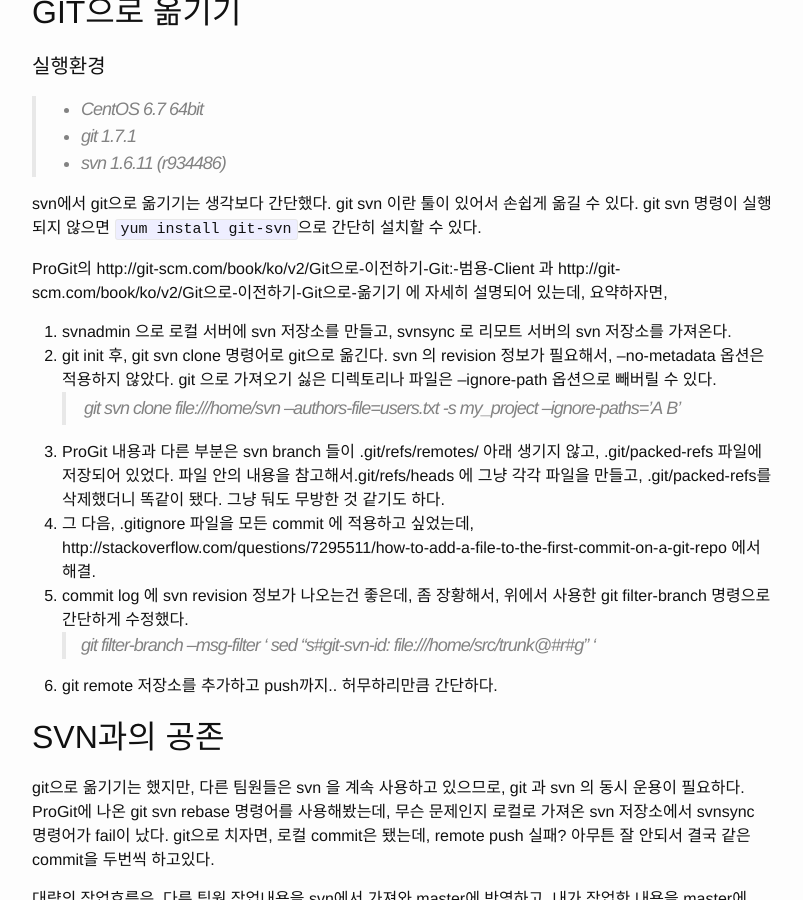
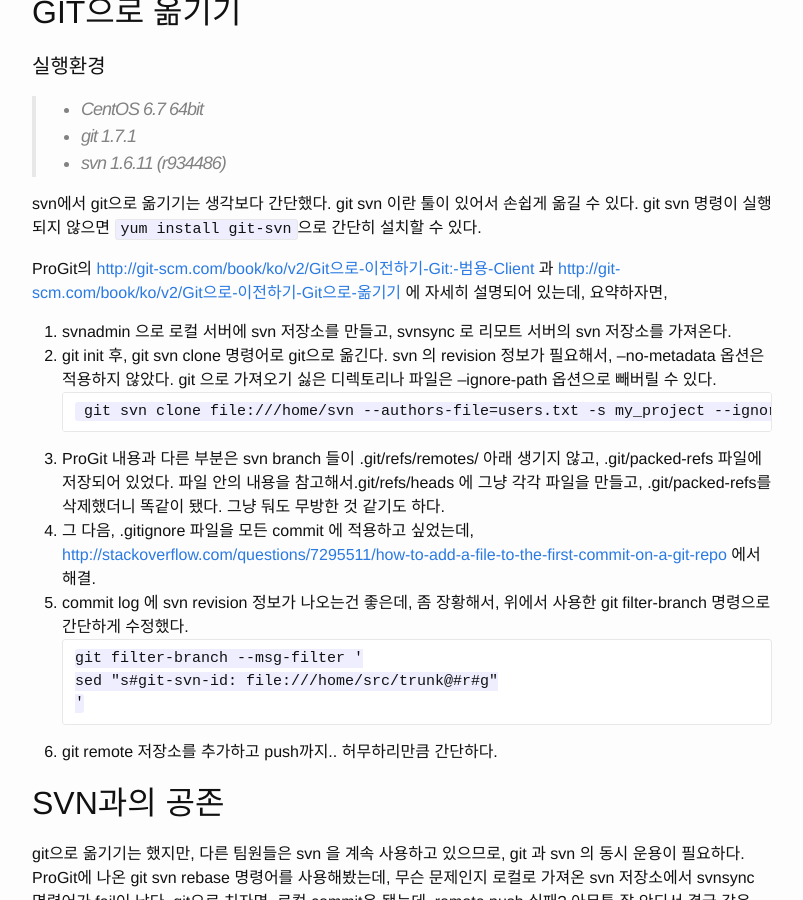
Before and after one commit to linusdamyo/linusdamyo.github.io, a Jekyll site: the page built from _posts/2015-12-22-migrate-to-git-from-svn.md, in a window 1280 px wide and 900 px high, scrolled down 410 px. Shown: the whole window, without its empty margins (238-1041 px from the left). Built offline with Jekyll 4.4.1, drawn with Linux system fonts in a browser that asks for light colours; Markdown is read by kramdown in place of the engine named in the settings.

Commit message:
upgrade jekyll 3

````diff
--- a/Gemfile
+++ b/Gemfile
@@ -1,2 +1,3 @@
 source 'https://rubygems.org'
 gem 'github-pages'
+gem 'pygments.rb'
--- a/_config.yml
+++ b/_config.yml
@@ -9,9 +9,13 @@ twitter_username: linusdamyo
 github_username:  linusdamyo
 
 # Build settings
-markdown: redcarpet
-redcarpet:
-  extensions: ["no_intra_emphasis", "fenced_code_blocks", "autolink", "strikethrough", "superscript", "with_toc_data", "tables"]
+#markdown: redcarpet
+markdown: kramdown
+kramdown:
+  input: GFM
+
+#redcarpet:
+#  extensions: ["no_intra_emphasis", "fenced_code_blocks", "autolink", "strikethrough", "superscript", "with_toc_data", "tables"]
 
 highlighter: pygments
 permalink: pretty
--- a/_posts/2015-12-22-migrate-to-git-from-svn.md
+++ b/_posts/2015-12-22-migrate-to-git-from-svn.md
@@ -17,20 +17,24 @@ categories: git
 
 svn에서 git으로 옮기기는 생각보다 간단했다. git svn 이란 툴이 있어서 손쉽게 옮길 수 있다. git svn 명령이 실행되지 않으면 `yum install git-svn`으로 간단히 설치할 수 있다.
 
-ProGit의 http://git-scm.com/book/ko/v2/Git으로-이전하기-Git:-범용-Client 과 http://git-scm.com/book/ko/v2/Git으로-이전하기-Git으로-옮기기 에 자세히 설명되어 있는데, 요약하자면,
+ProGit의 [http://git-scm.com/book/ko/v2/Git으로-이전하기-Git:-범용-Client](http://git-scm.com/book/ko/v2/Git으로-이전하기-Git:-범용-Client) 과 [http://git-scm.com/book/ko/v2/Git으로-이전하기-Git으로-옮기기](http://git-scm.com/book/ko/v2/Git으로-이전하기-Git으로-옮기기) 에 자세히 설명되어 있는데, 요약하자면,
 
 1. svnadmin 으로 로컬 서버에 svn 저장소를 만들고, svnsync 로 리모트 서버의 svn 저장소를 가져온다.
 1. git init 후, git svn clone 명령어로 git으로 옮긴다. svn 의 revision 정보가 필요해서, --no-metadata 옵션은 적용하지 않았다.
  git 으로 가져오기 싫은 디렉토리나 파일은 --ignore-path 옵션으로 빼버릴 수 있다.
-> git svn clone file:///home/svn --authors-file=users.txt -s my_project --ignore-paths='A|B'
+```
+ git svn clone file:///home/svn --authors-file=users.txt -s my_project --ignore-paths='A|B'
+```
 
 1. ProGit 내용과 다른 부분은 svn branch 들이 .git/refs/remotes/ 아래 생기지 않고, .git/packed-refs 파일에 저장되어 있었다.
  파일 안의 내용을 참고해서.git/refs/heads 에 그냥 각각 파일을 만들고, .git/packed-refs를 삭제했더니 똑같이 됐다. 그냥 둬도 무방한 것 같기도 하다.
-1. 그 다음, .gitignore 파일을 모든 commit 에 적용하고 싶었는데, http://stackoverflow.com/questions/7295511/how-to-add-a-file-to-the-first-commit-on-a-git-repo 에서 해결.
+1. 그 다음, .gitignore 파일을 모든 commit 에 적용하고 싶었는데, [http://stackoverflow.com/questions/7295511/how-to-add-a-file-to-the-first-commit-on-a-git-repo](http://stackoverflow.com/questions/7295511/how-to-add-a-file-to-the-first-commit-on-a-git-repo) 에서 해결.
 1. commit log 에 svn revision 정보가 나오는건 좋은데, 좀 장황해서, 위에서 사용한 git filter-branch 명령으로 간단하게 수정했다.
-> git filter-branch --msg-filter '
->  sed "s#git-svn-id: file:///home/src/trunk@#r#g"
-> '
+```
+git filter-branch --msg-filter '
+sed "s#git-svn-id: file:///home/src/trunk@#r#g"
+'
+```
 
 1. git remote 저장소를 추가하고 push까지.. 허무하리만큼 간단하다.
 
@@ -58,80 +62,80 @@ git으로 옮기고나니 소스관리가 훨씬 수월해졌다. 이 좋은걸
 마지막으로 자주 사용하는 git 명령어들을 정리해봤다.
 
 - git add NEW_FILE
-> 파일을 stage 상태로 만든다.
+>> 파일을 stage 상태로 만든다.
 
 - git commit
-> 당연히 commit
+>> 당연히 commit
 
 - git commit --amend
-> commit 을 했는데, 빼먹은게 있는 경우, git add 하고 git commit --amend 하면 기존 commit과 합쳐준다. 혹은 comment를 고칠때..
+>> commit 을 했는데, 빼먹은게 있는 경우, git add 하고 git commit --amend 하면 기존 commit과 합쳐준다. 혹은 comment를 고칠때..
 
 - git commit --amend --author "YOU \<YOU&#64;email.com\>"
-> commit 유저명을 바꾼다. 다른 사람이 svn 으로 업데이트한 내용을 받아와서, git 에 적용.
+>> commit 유저명을 바꾼다. 다른 사람이 svn 으로 업데이트한 내용을 받아와서, git 에 적용.
 
 - git checkout -b NEW_BRANCH
-> branch를 생성하고, 그 branch를 checkout 한다.
+>> branch를 생성하고, 그 branch를 checkout 한다.
 
 - git checkout -b NEW_BRANCH remotes/origin/NEW_BRANCH
-> remote branch 를 local 로 checkout
+>> remote branch 를 local 로 checkout
 
 - git merge BRANCH
-> branch 에서 작업한 내용을 master 에 반영할때. git checkout master 먼저 하고.
+>> branch 에서 작업한 내용을 master 에 반영할때. git checkout master 먼저 하고.
 
 - git cherry-pick COMMIT-ID
-> 특정 commit 만 골라서 반영해야 할 경우.
+>> 특정 commit 만 골라서 반영해야 할 경우.
 
 - git reset HEAD~1
-> merge를 잘못했거나 했을때, commit 을 되돌린다. stage 상태의 파일도 원복한다.
+>> merge를 잘못했거나 했을때, commit 을 되돌린다. stage 상태의 파일도 원복한다.
 
 - git status
-> 현재 상태 보기
+>> 현재 상태 보기
 
 - git diff
-> 전체 파일 diff
+>> 전체 파일 diff
 
 - git diff --cached
-> add 한 파일만 diff 할때 사용. 현재 수정중인 파일은 제외하고 보여준다.
+>> add 한 파일만 diff 할때 사용. 현재 수정중인 파일은 제외하고 보여준다.
 
 - git show COMMIT-ID
-> commit 된 내용 확인
+>> commit 된 내용 확인
 
 - git branch -a
-> 모든 branch 리스트를 본다.
+>> 모든 branch 리스트를 본다.
 
 - git push origin --all
-> remote 서버에 push
+>> remote 서버에 push
 
 - git push -f origin
-> rebase 하고 에러났을때, 강제 push. 혼자 쓸때만 사용하자.
+>> rebase 하고 에러났을때, 강제 push. 혼자 쓸때만 사용하자.
 
 - git log --all --grep='trunk@1676'
-> commit 메시지에서 특정 문자 검색
+>> commit 메시지에서 특정 문자 검색
 
 - git remote add origin root@remote:/home/git/project.git
-> remote 서버 추가
+>> remote 서버 추가
 
 - git init --bare
-> remote 서버에 git 저장소를 만든다.
-> mkdir /home/git/project.git; git init --bare
+>> remote 서버에 git 저장소를 만든다.
+>> mkdir /home/git/project.git; git init --bare
 
 - git reset --hard HEAD , git pull
-> remote 에서 다시 받아서 덮어쓰기. 로컬 작업내용은 날아가므로 주의.
+>> remote 에서 다시 받아서 덮어쓰기. 로컬 작업내용은 날아가므로 주의.
 
 - git stash
-> 작업중인 내용을 임시저장.
+>> 작업중인 내용을 임시저장.
 
 - git stash list
-> stash 한 리스트
+>> stash 한 리스트
 
 - git stash apply --index
-> stash 한걸 적용. commit 상태까지.
+>> stash 한걸 적용. commit 상태까지.
 
 - git stash drop stash{0}
-> stash 한걸 지운다.
+>> stash 한걸 지운다.
 
 - git filter-branch
-> commit log 의 전체 변경이 필요할때.. 아래는 전체 유저명 변경 예제
+>> commit log 의 전체 변경이 필요할때.. 아래는 전체 유저명 변경 예제
   {% highlight bash %}
   git filter-branch -f --commit-filter '
         if [ "$GIT_AUTHOR_NAME" = "OLD" ];
@@ -145,7 +149,7 @@ git으로 옮기고나니 소스관리가 훨씬 수월해졌다. 이 좋은걸
   {% endhighlight %}
 
 - git update-ref -d refs/original/refs/heads/master
-> filter-branch 실행후 백업된 항목을 지운다.
+>> filter-branch 실행후 백업된 항목을 지운다.
 
 - git log --graph --all --decorate --color
-> 예쁘게 나온다. 한줄로 보고싶으면 --oneline 추가.
+>> 예쁘게 나온다. 한줄로 보고싶으면 --oneline 추가.
````
Also changed, not shown: _posts/2016-01-01-dropbox-uploader-for-bash.md (+4 -4 lines), Gemfile.lock.
